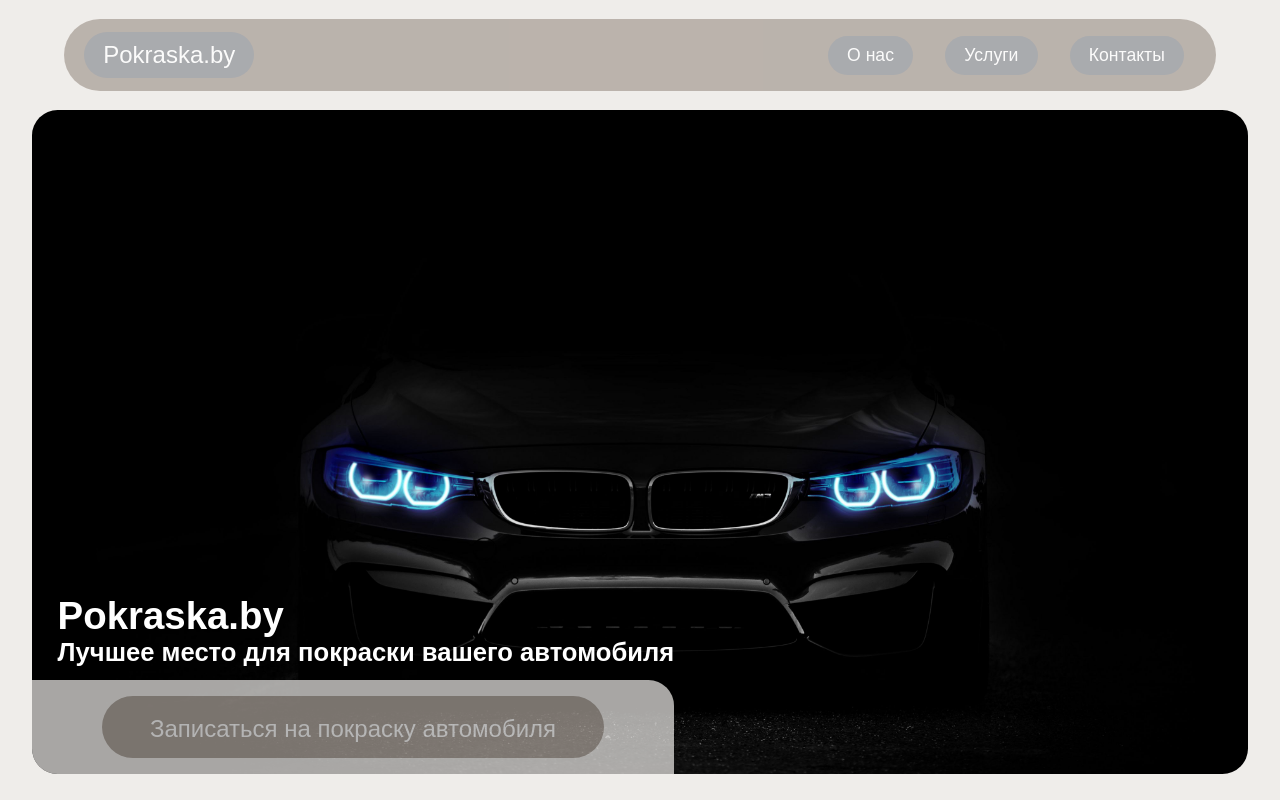
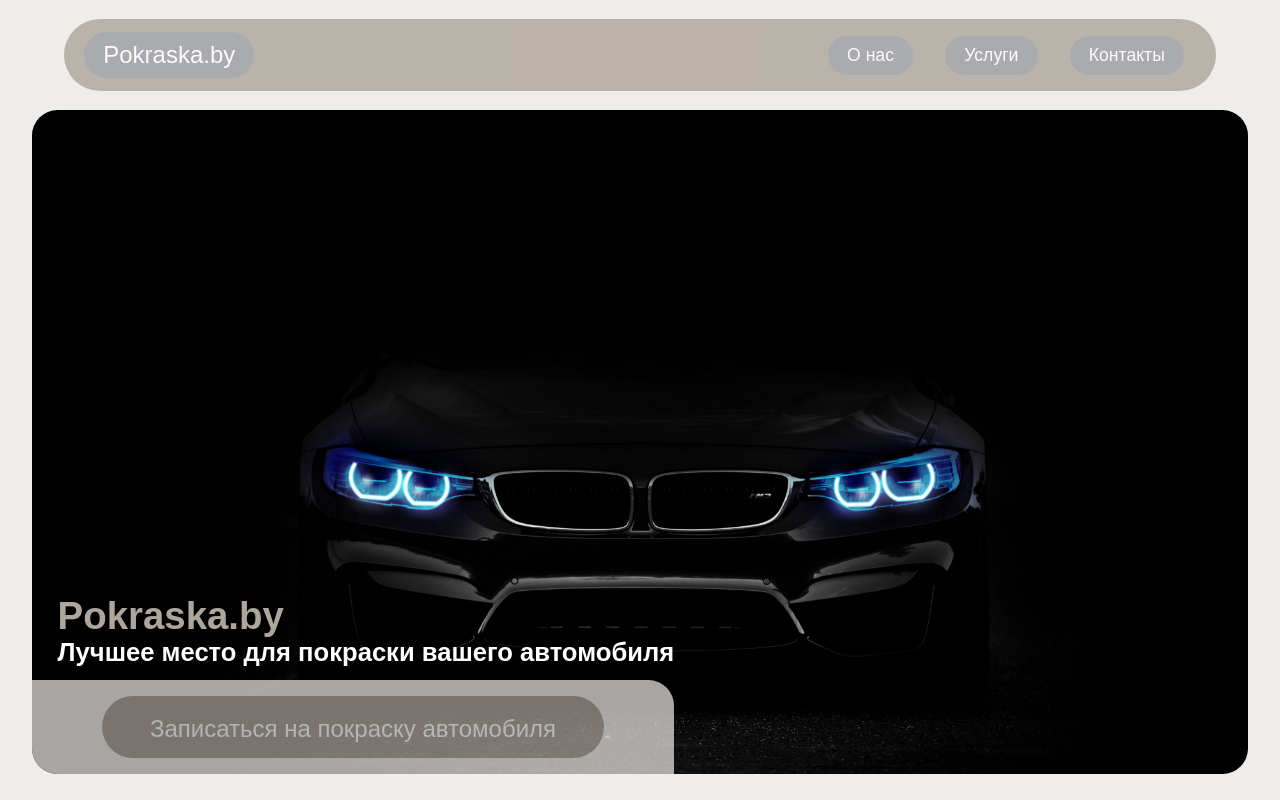
Before and after one commit to juzex/pokraska.github.oi, a plain HTML site: page docs/index.html in a window 1280 px wide. Shown: the top 800 px of the page. Drawn offline with Linux system fonts and the light colour scheme; a web font is replaced by a local one.

Commit message:
Update style.css

```diff
--- a/docs/style.css
+++ b/docs/style.css
@@ -82,6 +82,7 @@ h1 , h3 {
 }
 h1 {
     font-size: 3vmax;
+    color: #aea59d;
 }
 #main-photo div {
     display: flex;
```
